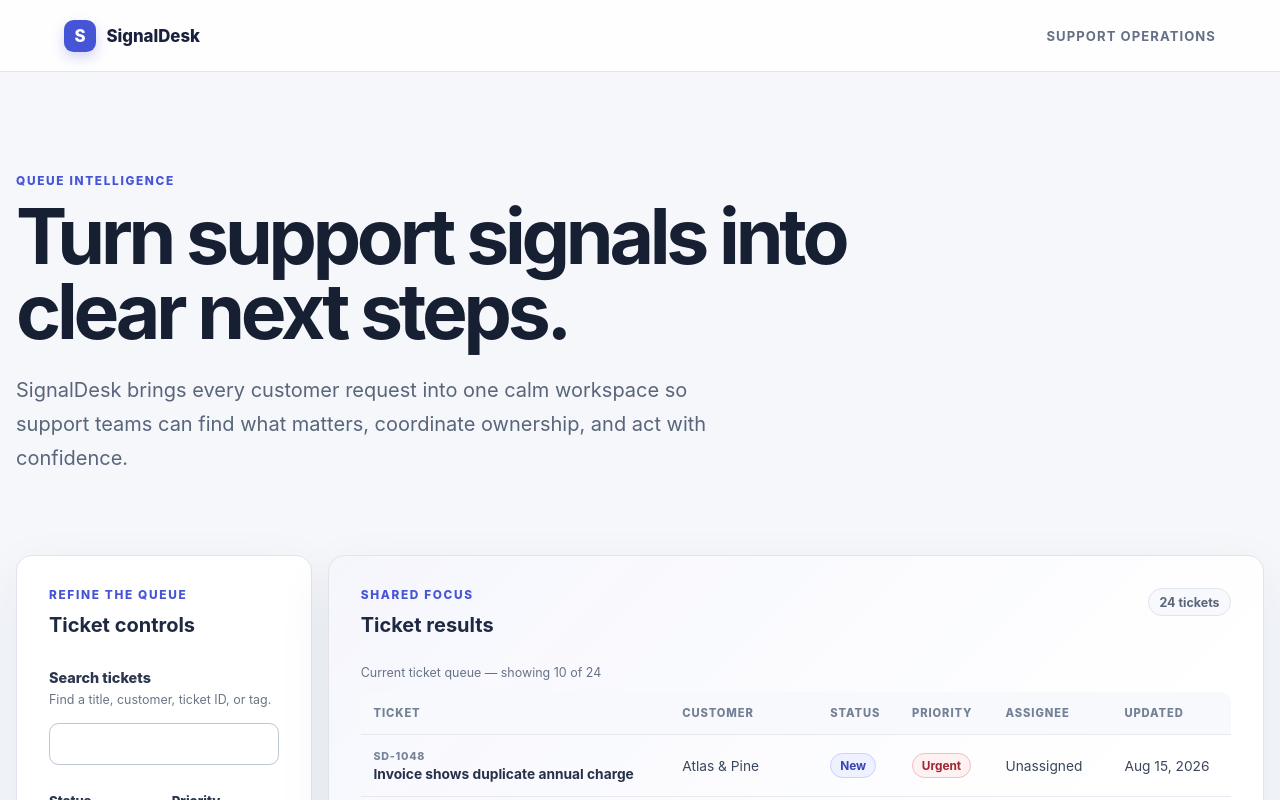
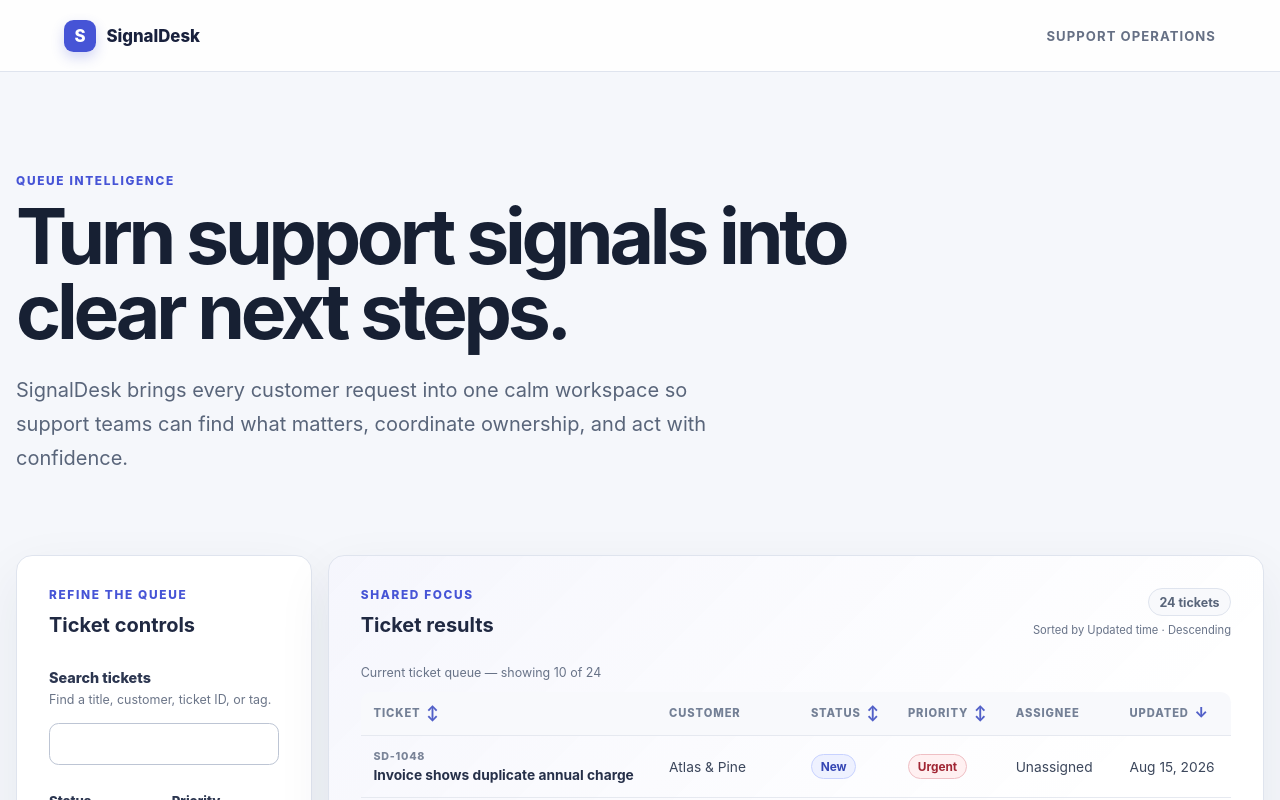
Before and after one commit to Hamzaafroukh321/SignalDesk, a React (Vite) app: page / in a window 1280 px wide. Shown: the top 800 px of the page. Built offline with nearby package versions, Linux system fonts and the light colour scheme.

Commit message:
feat: add stable sortable ticket columns [M12]

```diff
--- a/src/features/tickets/TicketTable.tsx
+++ b/src/features/tickets/TicketTable.tsx
@@ -1,8 +1,15 @@
 import { getPriorityLabel, getStatusLabel, type Ticket } from '../../domain/ticket'
+import type {
+  SortDirection,
+  TicketSortField,
+} from '../../data/ticketRepository'
 
 interface TicketTableProps {
   tickets: readonly Ticket[]
   totalCount: number
+  sortBy: TicketSortField
+  sortDirection: SortDirection
+  onSort: (field: TicketSortField) => void
 }
 
 const dateFormatter = new Intl.DateTimeFormat('en', {
@@ -12,7 +19,45 @@ const dateFormatter = new Intl.DateTimeFormat('en', {
   timeZone: 'UTC',
 })
 
-export function TicketTable({ tickets, totalCount }: TicketTableProps) {
+interface SortableHeaderProps {
+  field: TicketSortField
+  label: string
+  activeField: TicketSortField
+  direction: SortDirection
+  onSort: (field: TicketSortField) => void
+}
+
+function SortableHeader({
+  field,
+  label,
+  activeField,
+  direction,
+  onSort,
+}: SortableHeaderProps) {
+  const active = activeField === field
+
+  return (
+    <th
+      scope="col"
+      aria-sort={active ? (direction === 'asc' ? 'ascending' : 'descending') : 'none'}
+    >
+      <button type="button" className="sort-button" onClick={() => onSort(field)}>
+        <span>{label}</span>
+        <span className="sort-icon" aria-hidden="true">
+          {active ? (direction === 'asc' ? '↑' : '↓') : '↕'}
+        </span>
+      </button>
+    </th>
+  )
+}
+
+export function TicketTable({
+  tickets,
+  totalCount,
+  sortBy,
+  sortDirection,
+  onSort,
+}: TicketTableProps) {
   return (
     <div className="table-scroll">
       <table className="ticket-table">
@@ -21,12 +66,36 @@ export function TicketTable({ tickets, totalCount }: TicketTableProps) {
         </caption>
         <thead>
           <tr>
-            <th scope="col">Ticket</th>
+            <SortableHeader
+              field="title"
+              label="Ticket"
+              activeField={sortBy}
+              direction={sortDirection}
+              onSort={onSort}
+            />
             <th scope="col">Customer</th>
-            <th scope="col">Status</th>
-            <th scope="col">Priority</th>
+            <SortableHeader
+              field="status"
+              label="Status"
+              activeField={sortBy}
+              direction={sortDirection}
+              onSort={onSort}
+            />
+            <SortableHeader
+              field="priority"
+              label="Priority"
+              activeField={sortBy}
+              direction={sortDirection}
+              onSort={onSort}
+            />
             <th scope="col">Assignee</th>
-            <th scope="col">Updated</th>
+            <SortableHeader
+              field="updatedAt"
+              label="Updated"
+              activeField={sortBy}
+              direction={sortDirection}
+              onSort={onSort}
+            />
           </tr>
         </thead>
         <tbody>
--- a/src/features/tickets/TicketWorkspace.tsx
+++ b/src/features/tickets/TicketWorkspace.tsx
@@ -11,7 +11,9 @@ import {
 } from '../../domain/ticket'
 import {
   isAbortError,
+  type SortDirection,
   type TicketRepository,
+  type TicketSortField,
 } from '../../data/ticketRepository'
 import { TicketTable } from './TicketTable'
 
@@ -44,6 +46,8 @@ export function TicketWorkspace({ repository }: TicketWorkspaceProps) {
   const [search, setSearch] = useState('')
   const [statuses, setStatuses] = useState<TicketStatus[]>([])
   const [priorities, setPriorities] = useState<TicketPriority[]>([])
+  const [sortBy, setSortBy] = useState<TicketSortField>('updatedAt')
+  const [sortDirection, setSortDirection] = useState<SortDirection>('desc')
   const resultsHeadingRef = useRef<HTMLHeadingElement>(null)
   const focusResultsAfterRetryRef = useRef(false)
   const latestRequestRef = useRef(0)
@@ -55,7 +59,7 @@ export function TicketWorkspace({ repository }: TicketWorkspaceProps) {
 
     void repository
       .listTickets(
-        { search, statuses, priorities },
+        { search, statuses, priorities, sortBy, sortDirection },
         { signal: controller.signal },
       )
       .then((page) => {
@@ -89,7 +93,15 @@ export function TicketWorkspace({ repository }: TicketWorkspaceProps) {
       }
       controller.abort()
     }
-  }, [priorities, repository, requestVersion, search, statuses])
+  }, [
+    priorities,
+    repository,
+    requestVersion,
+    search,
+    sortBy,
+    sortDirection,
+    statuses,
+  ])
 
   useEffect(() => {
     if (list.status === 'success' && focusResultsAfterRetryRef.current) {
@@ -153,8 +165,24 @@ export function TicketWorkspace({ repository }: TicketWorkspaceProps) {
     setPriorities([])
   }
 
+  const sortTickets = (field: TicketSortField) => {
+    markResultsUpdating()
+    if (field === sortBy) {
+      setSortDirection((direction) => (direction === 'asc' ? 'desc' : 'asc'))
+      return
+    }
+    setSortBy(field)
+    setSortDirection('asc')
+  }
+
   const activeFilterCount = statuses.length + priorities.length
   const hasListRefinement = Boolean(search || activeFilterCount)
+  const sortLabel: Record<TicketSortField, string> = {
+    title: 'Ticket title',
+    status: 'Status',
+    priority: 'Priority',
+    updatedAt: 'Updated time',
+  }
 
   return (
     <>
@@ -259,7 +287,13 @@ export function TicketWorkspace({ repository }: TicketWorkspaceProps) {
           </h2>
         </div>
         {visibleSnapshot ? (
-          <span className="result-count">{visibleSnapshot.totalCount} tickets</span>
+          <div className="result-meta">
+            <span className="result-count">{visibleSnapshot.totalCount} tickets</span>
+            <span className="sort-summary">
+              Sorted by {sortLabel[sortBy]} ·{' '}
+              {sortDirection === 'asc' ? 'Ascending' : 'Descending'}
+            </span>
+          </div>
         ) : null}
       </div>
 
@@ -277,6 +311,9 @@ export function TicketWorkspace({ repository }: TicketWorkspaceProps) {
         <TicketTable
           tickets={tickets}
           totalCount={visibleSnapshot.totalCount}
+          sortBy={sortBy}
+          sortDirection={sortDirection}
+          onSort={sortTickets}
         />
       ) : null}
 
--- a/src/styles.css
+++ b/src/styles.css
@@ -183,6 +183,19 @@ textarea {
   background: #f8f9fc;
   font-size: 0.78rem;
   font-weight: 750;
+}
+
+.result-meta {
+  display: grid;
+  flex: none;
+  gap: 0.4rem;
+  justify-items: end;
+}
+
+.sort-summary {
+  color: #687388;
+  font-size: 0.7rem;
+  white-space: nowrap;
 }
 
 .result-state {
@@ -437,6 +450,38 @@ textarea {
   text-transform: uppercase;
 }
 
+.sort-button {
+  display: inline-flex;
+  gap: 0.35rem;
+  align-items: center;
+  padding: 0.25rem 0.2rem;
+  margin: -0.25rem -0.2rem;
+  border: 0;
+  border-radius: 0.25rem;
+  color: inherit;
+  background: transparent;
+  font: inherit;
+  letter-spacing: inherit;
+  text-transform: inherit;
+  cursor: pointer;
+}
+
+.sort-button:hover {
+  color: #3546b4;
+  background: #edf0fa;
+}
+
+.sort-button:focus-visible {
+  outline: 3px solid #7c8cff;
+  outline-offset: 2px;
+}
+
+.sort-icon {
+  color: #5260c8;
+  font-size: 0.9rem;
+  line-height: 1;
+}
+
 .ticket-table thead th:first-child {
   border-radius: 0.65rem 0 0;
 }
```
Also changed, not shown: 1 other file (tests, documents, lock files or other folders).
